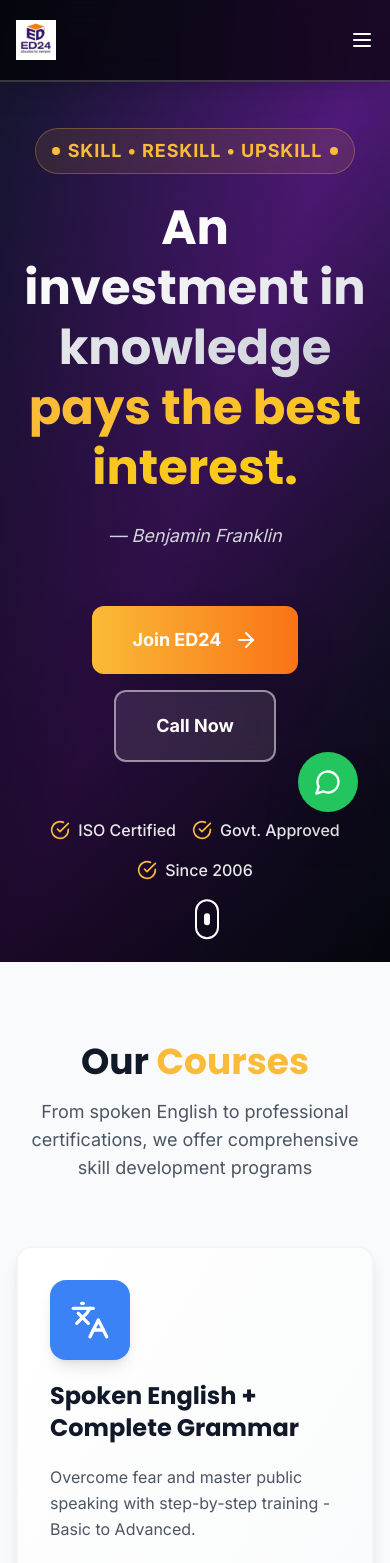
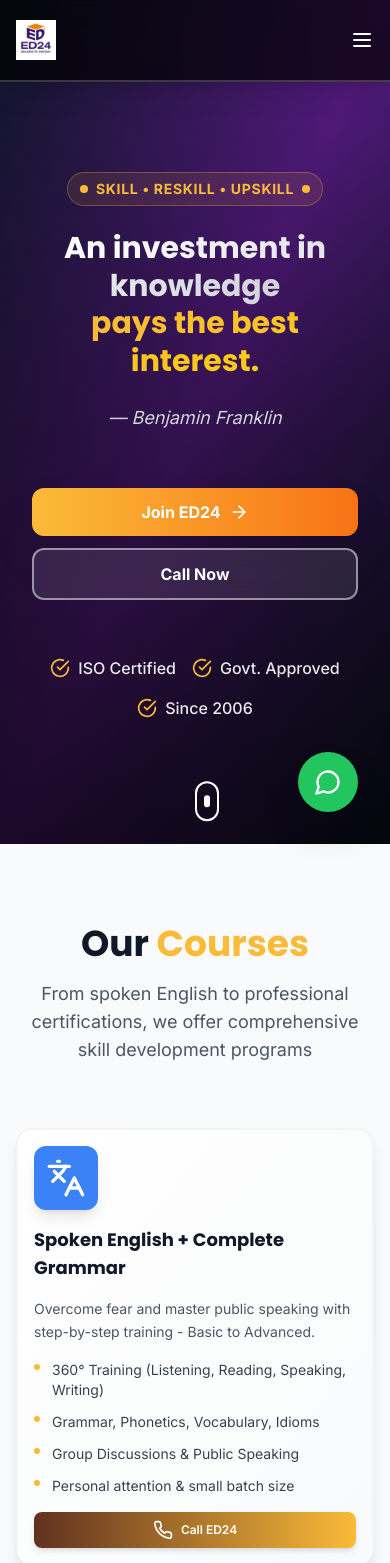
Before and after one commit to RaviparaliyaRP/ED24, a Next.js app: page / in a window 390 px wide. Shown: the top 1563 px of the page. Built offline with nearby package versions, Linux system fonts and the light colour scheme.

Commit message:
Make website fully mobile responsive - fix text sizes, buttons, spacing and grid layouts for all screen sizes

```diff
--- a/components/Advantages.tsx
+++ b/components/Advantages.tsx
@@ -48,7 +48,7 @@
         </motion.div>
 
         {/* Advantages Grid */}
-        <div className="grid grid-cols-2 md:grid-cols-5 gap-6">
+        <div className="grid grid-cols-2 sm:grid-cols-3 md:grid-cols-4 lg:grid-cols-5 gap-4 sm:gap-6">
           {advantages.map((advantage, index) => {
             const IconComponent = advantage.icon
             return (
@@ -58,13 +58,13 @@
                 whileInView={{ opacity: 1, y: 0 }}
                 viewport={{ once: true }}
                 transition={{ delay: index * 0.05, duration: 0.3 }}
-                className="bg-white rounded-xl p-6 shadow-md hover:shadow-xl transition-all duration-300 border border-gray-100 hover:border-ed24-orange group cursor-pointer"
+                className="bg-white rounded-lg sm:rounded-xl p-4 sm:p-5 md:p-6 shadow-md hover:shadow-xl transition-all duration-300 border border-gray-100 hover:border-ed24-orange group cursor-pointer"
               >
-                <div className="flex flex-col items-center text-center space-y-3">
-                  <div className="w-14 h-14 bg-ed24-orange/10 rounded-full flex items-center justify-center group-hover:bg-ed24-orange transition-colors">
-                    <IconComponent className="w-7 h-7 text-ed24-orange group-hover:text-white transition-colors" />
+                <div className="flex flex-col items-center text-center space-y-2 sm:space-y-3">
+                  <div className="w-10 h-10 sm:w-12 sm:h-14 bg-ed24-orange/10 rounded-full flex items-center justify-center group-hover:bg-ed24-orange transition-colors">
+                    <IconComponent className="w-5 h-5 sm:w-6 sm:h-7 text-ed24-orange group-hover:text-white transition-colors" />
                   </div>
-                  <h3 className="text-sm font-semibold text-gray-900 group-hover:text-ed24-purple transition-colors">
+                  <h3 className="text-xs sm:text-sm font-semibold text-gray-900 group-hover:text-ed24-purple transition-colors">
                     {advantage.title}
                   </h3>
                 </div>
--- a/components/Courses.tsx
+++ b/components/Courses.tsx
@@ -127,19 +127,19 @@
       transition={{ delay: index * 0.05, duration: 0.4 }}
       className="bg-white rounded-2xl shadow-lg hover:shadow-2xl transition-all duration-300 overflow-hidden border-2 border-gray-100 hover:border-ed24-orange/30 group"
     >
-      <div className="p-8 space-y-5 bg-gradient-to-br from-white to-gray-50 hover:from-white hover:to-ed24-orange/5 transition-all duration-300">
+      <div className="p-4 sm:p-6 md:p-8 space-y-4 sm:space-y-5 bg-gradient-to-br from-white to-gray-50 hover:from-white hover:to-ed24-orange/5 transition-all duration-300">
         {/* Icon with gradient */}
-        <div className={`w-20 h-20 ${course.color} rounded-2xl flex items-center justify-center shadow-lg group-hover:scale-110 transition-transform`}>
+        <div className={`w-16 h-16 sm:w-20 sm:h-20 ${course.color} rounded-xl sm:rounded-2xl flex items-center justify-center shadow-lg group-hover:scale-110 transition-transform`}>
           <IconComponent className="w-10 h-10 text-white" />
         </div>
 
         {/* Title */}
-        <h3 className="text-2xl font-bold text-gray-900 font-heading group-hover:text-ed24-purple transition-colors">
+        <h3 className="text-lg sm:text-xl md:text-2xl font-bold text-gray-900 font-heading group-hover:text-ed24-purple transition-colors">
           {course.title}
         </h3>
 
         {/* Description */}
-        <p className="text-gray-600 text-base leading-relaxed">
+        <p className="text-gray-600 text-sm sm:text-base leading-relaxed">
           {course.description}
         </p>
 
@@ -156,7 +156,7 @@
         {/* CTA with improved design */}
         <a
           href="tel:9377002424"
-          className="flex items-center justify-center gap-2 bg-gradient-to-r from-ed24-purple to-ed24-orange hover:from-ed24-orange hover:to-ed24-purple text-white px-6 py-3 rounded-xl transition-all duration-300 font-semibold text-sm shadow-md hover:shadow-lg hover:scale-105 transform"
+          className="flex items-center justify-center gap-2 bg-gradient-to-r from-ed24-purple to-ed24-orange hover:from-ed24-orange hover:to-ed24-purple text-white px-4 sm:px-6 py-2 sm:py-3 rounded-lg sm:rounded-xl transition-all duration-300 font-semibold text-xs sm:text-sm shadow-md hover:shadow-lg hover:scale-105 transform"
         >
           <Phone className="w-5 h-5" />
           Call ED24
@@ -187,7 +187,7 @@
         </motion.div>
 
         {/* Course Grid */}
-        <div className="grid grid-cols-1 md:grid-cols-2 lg:grid-cols-3 gap-8">
+        <div className="grid grid-cols-1 md:grid-cols-2 lg:grid-cols-3 gap-6 sm:gap-8">
           {courses.map((course, index) => (
             <CourseCard key={index} course={course} index={index} />
           ))}
--- a/components/Hero.tsx
+++ b/components/Hero.tsx
@@ -27,7 +27,7 @@
             initial={{ opacity: 0 }}
             animate={{ opacity: 1 }}
             transition={{ delay: 0.1, duration: 0.3 }}
-            className="inline-flex items-center gap-2 text-ed24-orange font-bold text-lg sm:text-xl tracking-wider uppercase px-4 py-2 bg-ed24-orange/10 backdrop-blur-sm rounded-full border border-ed24-orange/30"
+            className="inline-flex items-center gap-2 text-ed24-orange font-bold text-sm sm:text-lg md:text-xl tracking-wider uppercase px-3 sm:px-4 py-1.5 sm:py-2 bg-ed24-orange/10 backdrop-blur-sm rounded-full border border-ed24-orange/30 mx-2"
           >
             <span className="w-2 h-2 bg-ed24-orange rounded-full"></span>
             SKILL • RESKILL • UPSKILL
@@ -39,7 +39,7 @@
             initial={{ opacity: 0, y: 10 }}
             animate={{ opacity: 1, y: 0 }}
             transition={{ delay: 0.15, duration: 0.4 }}
-            className="text-5xl sm:text-6xl md:text-7xl lg:text-8xl font-bold text-white font-heading leading-tight"
+            className="text-3xl sm:text-5xl md:text-6xl lg:text-7xl xl:text-8xl font-bold text-white font-heading leading-tight px-4"
           >
             <span className="bg-gradient-to-r from-white to-gray-300 bg-clip-text text-transparent">
               An investment in knowledge
@@ -65,20 +65,20 @@
             initial={{ opacity: 0, y: 10 }}
             animate={{ opacity: 1, y: 0 }}
             transition={{ delay: 0.25, duration: 0.4 }}
-            className="flex flex-col sm:flex-row items-center justify-center gap-4 pt-8"
+            className="flex flex-col sm:flex-row items-center justify-center gap-3 sm:gap-4 pt-8 px-4"
           >
             <a
               href="https://wa.me/919377002424"
               target="_blank"
               rel="noopener noreferrer"
-              className="group bg-gradient-to-r from-ed24-orange to-orange-500 hover:from-orange-500 hover:to-ed24-orange text-white px-10 py-5 rounded-xl font-bold text-lg transition-all duration-300 shadow-2xl hover:shadow-orange-500/50 flex items-center gap-3 hover:scale-105 transform"
+              className="group bg-gradient-to-r from-ed24-orange to-orange-500 hover:from-orange-500 hover:to-ed24-orange text-white px-6 sm:px-8 md:px-10 py-3 sm:py-4 md:py-5 rounded-xl font-bold text-base sm:text-lg transition-all duration-300 shadow-2xl hover:shadow-orange-500/50 flex items-center gap-2 sm:gap-3 hover:scale-105 transform w-full sm:w-auto justify-center"
             >
               Join ED24
-              <ArrowRight className="w-6 h-6 group-hover:translate-x-2 transition-transform" />
+              <ArrowRight className="w-5 h-5 sm:w-6 sm:h-6 group-hover:translate-x-2 transition-transform" />
             </a>
             <a
               href="tel:9377002424"
-              className="bg-white/10 backdrop-blur-md hover:bg-white/20 text-white border-2 border-white/50 px-10 py-5 rounded-xl font-bold text-lg transition-all duration-300 hover:border-white"
+              className="bg-white/10 backdrop-blur-md hover:bg-white/20 text-white border-2 border-white/50 px-6 sm:px-8 md:px-10 py-3 sm:py-4 md:py-5 rounded-xl font-bold text-base sm:text-lg transition-all duration-300 hover:border-white w-full sm:w-auto text-center"
             >
               Call Now
             </a>
```
